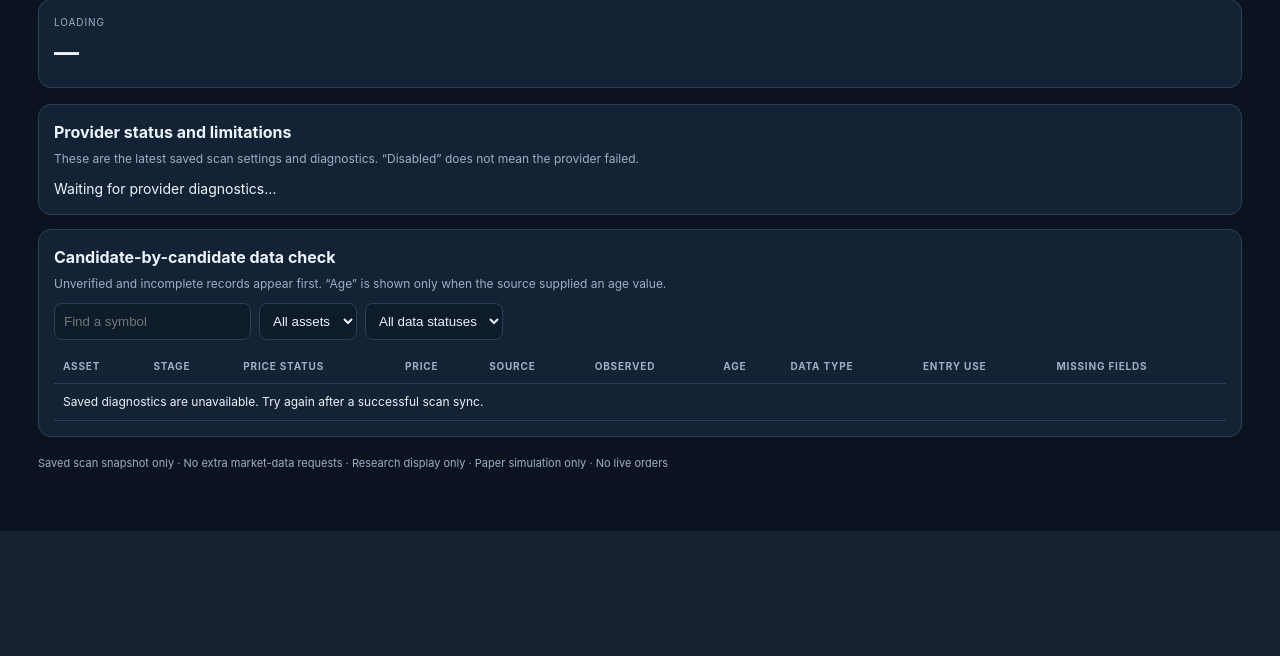
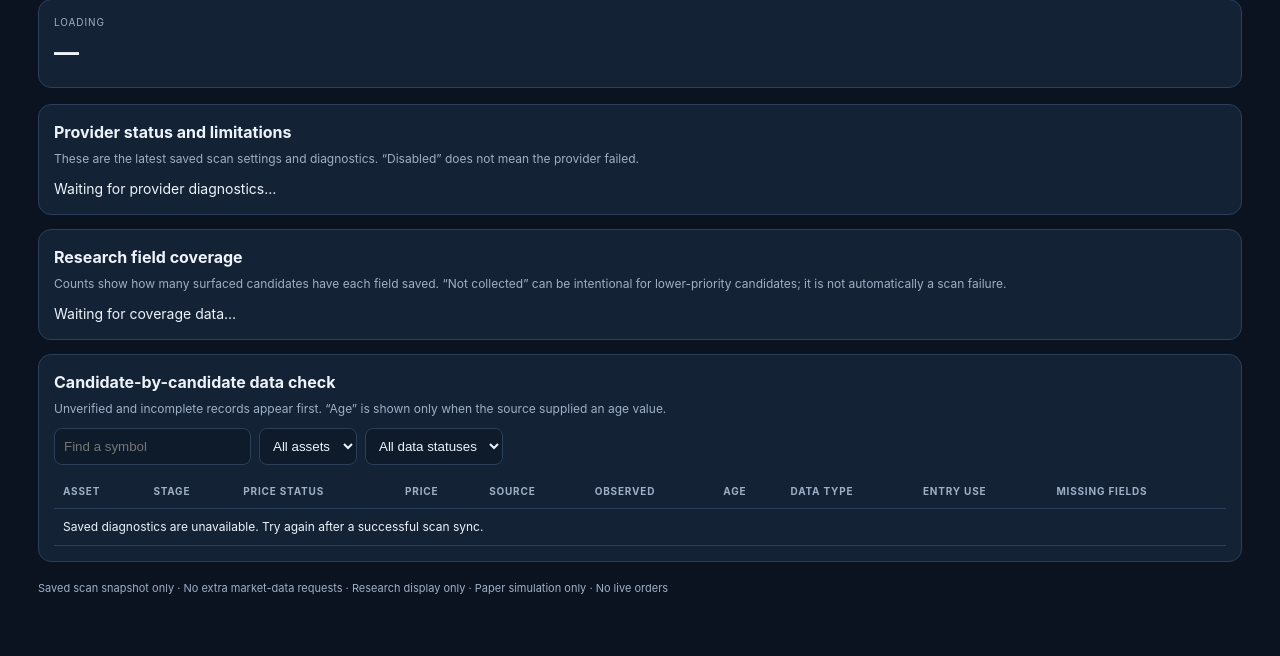
Before and after one commit to rileymagiera/jarvis-market-scanner, a Python web app: template templates/data_health.html in a window 1280 px wide. Shown: the part 353-1009 px from the top of the page. Before the commit the page ends 884 px from the top, so only its background shows below. Run offline with Jinja, Linux system fonts and the light colour scheme; the template is opened without the code that fills it, so the values that code supplies are empty.

Commit message:
Show research field coverage on Data Health

```diff
--- a/templates/data_health.html
+++ b/templates/data_health.html
@@ -8,6 +8,7 @@
 <section class="guide"><h2>What this page tells you</h2><p><b>Verified</b> means a price passed its configured cross-check. <b>Unverified</b> means Jarvis has a price but could not confirm it. <b>Missing</b> means the saved record lacks that field. Historical or delayed data can still help research, but it is not a live entry quote. This page reports data quality only—it does not change rankings, BUY eligibility, or paper trades.</p></section>
 <div id="summary" class="grid"><div class="card"><span>LOADING</span><strong>—</strong></div></div>
 <section class="panel"><h2>Provider status and limitations</h2><p>These are the latest saved scan settings and diagnostics. “Disabled” does not mean the provider failed.</p><div id="providers" class="scroll">Waiting for provider diagnostics…</div></section>
+<section class="panel"><h2>Research field coverage</h2><p>Counts show how many surfaced candidates have each field saved. “Not collected” can be intentional for lower-priority candidates; it is not automatically a scan failure.</p><div id="coverage" class="scroll">Waiting for coverage data…</div></section>
 <section class="panel"><h2>Candidate-by-candidate data check</h2><p>Unverified and incomplete records appear first. “Age” is shown only when the source supplied an age value.</p><div class="filters"><input id="search" type="search" placeholder="Find a symbol"><select id="asset"><option value="all">All assets</option><option value="stock">Stocks</option><option value="crypto">Crypto</option></select><select id="quality"><option value="all">All data statuses</option><option value="unverified">Unverified</option><option value="last_known">Last known</option><option value="verified">Verified</option><option value="unknown">Unknown</option></select></div><div class="scroll"><table><thead><tr><th>ASSET</th><th>STAGE</th><th>PRICE STATUS</th><th>PRICE</th><th>SOURCE</th><th>OBSERVED</th><th>AGE</th><th>DATA TYPE</th><th>ENTRY USE</th><th>MISSING FIELDS</th></tr></thead><tbody id="rows"><tr><td colspan="10">Waiting for saved data…</td></tr></tbody></table></div></section>
 <div class="foot">Saved scan snapshot only · No extra market-data requests · Research display only · Paper simulation only · No live orders</div></main>
 <script>
@@ -36,6 +37,9 @@ function renderDataHealth(){
  '<tr><th>Webull quotes</th><td colspan="2">'+esc(pr.webull_status||"Not recorded")+' · '+esc(pr.webull_note||"")+'</td></tr>'+
  '<tr><th>Massive live quotes</th><td colspan="2">'+esc(pr.massive_status||"Not recorded")+' · '+esc(pr.massive_note||"")+'</td></tr>'+
  '<tr><th>Crypto price cross-check</th><td colspan="2">'+esc(pr.crypto_verified==null?"—":pr.crypto_verified)+' verified · '+esc(pr.crypto_unverified==null?"—":pr.crypto_unverified)+' unverified</td></tr></tbody></table>';
+ var fc=d.field_coverage||{},sc=fc.stocks||{},cc=fc.crypto||{};
+ var covRows=[["Stocks","Price quality details",sc.data_quality],["Stocks","Daily history details",sc.daily_data_quality],["Stocks","Intraday history details",sc.intraday_data_quality],["Stocks","Reported float",sc.float_shares],["Stocks","Shares outstanding",sc.shares_outstanding],["Stocks","Bid/ask spread",sc.spread_pct],["Stocks","News records",sc.news],["Crypto","Price quality details",cc.data_quality],["Crypto","Hourly history details",cc.hourly_data_quality],["Crypto","CRQS score",cc.crqs],["Crypto","CRQS coverage details",cc.crqs_data_coverage],["Crypto","News records",cc.news]];
+ document.getElementById("coverage").innerHTML='<table><thead><tr><th>ASSET TYPE</th><th>DATA FIELD</th><th>RECORDS WITH DATA</th><th>INTERPRETATION</th></tr></thead><tbody>'+covRows.map(function(x){var total=x[0]==="Stocks"?(assets.stocks||0):(assets.crypto||0);return '<tr><td>'+x[0]+'</td><td>'+x[1]+'</td><td>'+esc(x[2]||0)+' / '+total+'</td><td>'+(x[2]?'Recorded for some candidates':'Not present in this saved snapshot')+'</td></tr>'}).join("")+'</tbody></table>';
  var term=document.getElementById("search").value.trim().toLowerCase(),asset=document.getElementById("asset").value,quality=document.getElementById("quality").value;
  var rows=(d.candidates||[]).filter(function(x){return (asset==="all"||x.asset_type===asset)&&(quality==="all"||x.price_status===quality)&&(!term||String(x.symbol).toLowerCase().includes(term))});
  document.getElementById("rows").innerHTML=rows.length?rows.map(function(x){
```
